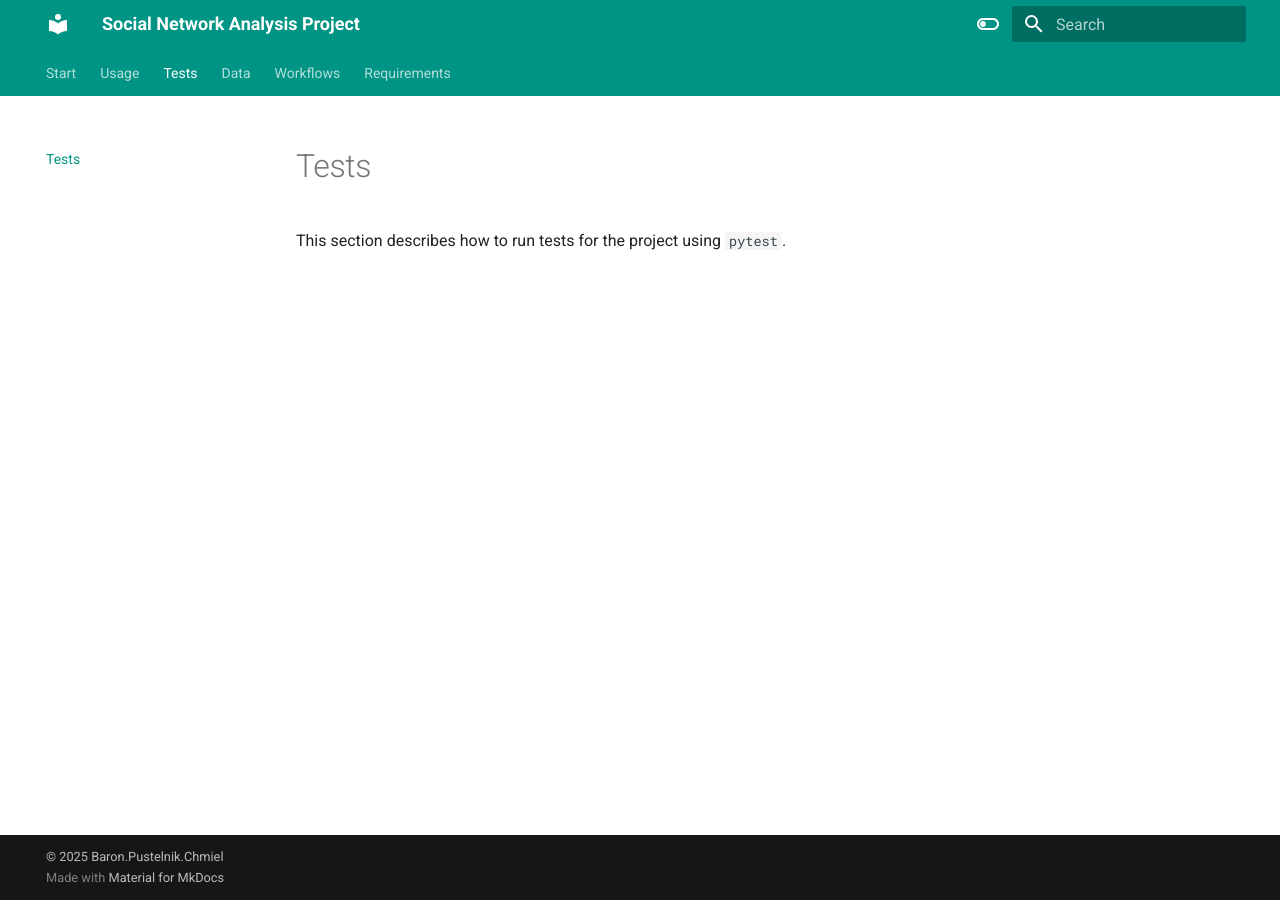
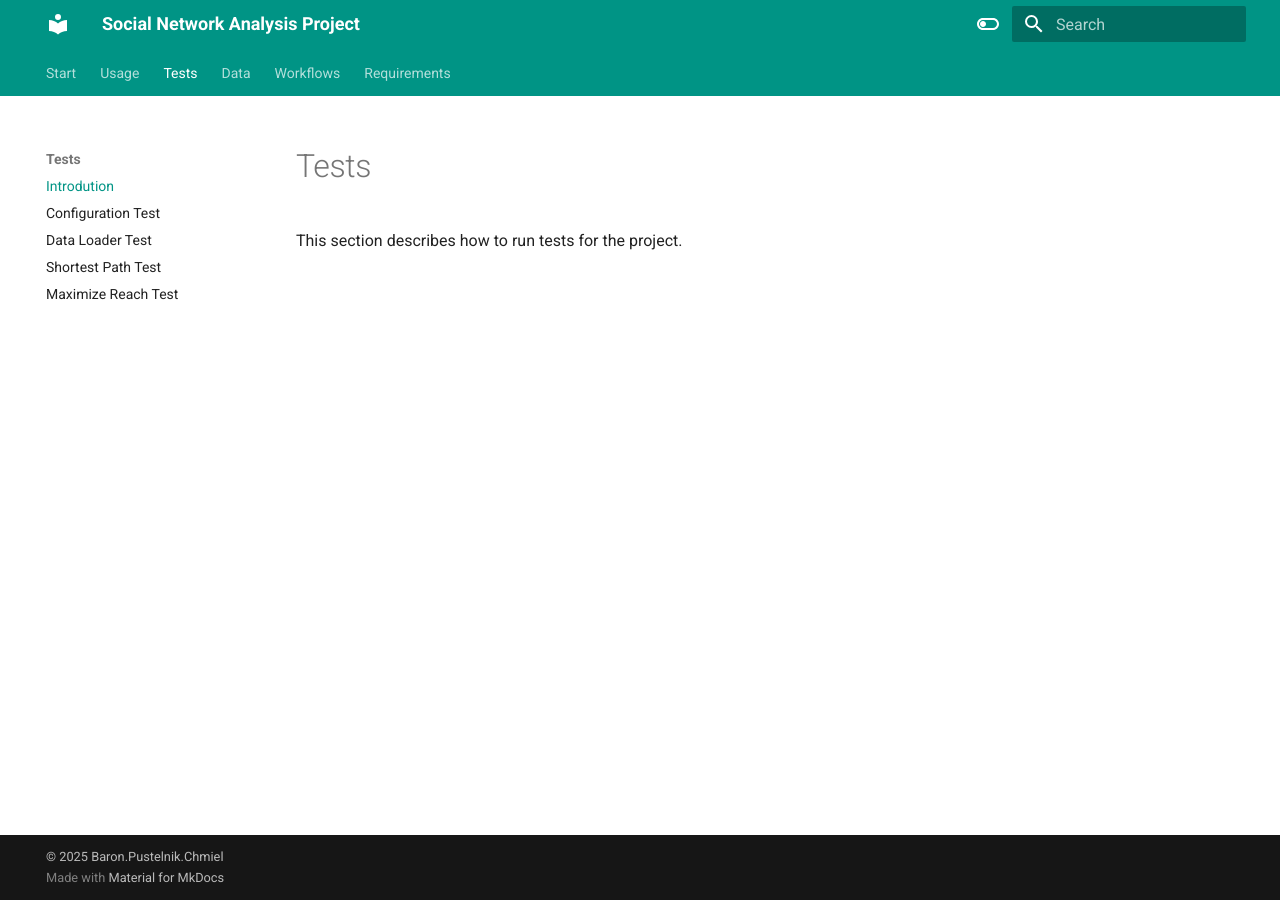
Before and after one commit to TropDog/Grafy, an MkDocs documentation site: the page built from docs/tests.md, in a window 1280 px wide. Built offline with MkDocs 1.6.1 and Material for MkDocs 9.7.7, drawn with Linux system fonts in a browser that asks for light colours.

Commit message:
add tests

```diff
--- a/docs/tests.md
+++ b/docs/tests.md
@@ -1,3 +1,3 @@
 # Tests
 
-This section describes how to run tests for the project using `pytest`.
+This section describes how to run tests for the project.
--- a/mkdocs.yml
+++ b/mkdocs.yml
@@ -44,7 +44,12 @@ nav:
       - Shortest Path: usage/shortest_path.md
       - Show Friends: usage/show_friends.md
       - Maximize Reach: usage/maximize_reach.md
-  - Tests: tests.md
+  - Tests:
+      - Introdution: tests.md
+      - Configuration Test: tests/conftest.md
+      - Data Loader Test: tests/test_data_loader.md
+      - Shortest Path Test: tests/test_shortest_path.md
+      - Maximize Reach Test: tests/test_maximize_reach.md
   - Data: data.md
   - Workflows: workflows.md
   - Requirements: requirements.md
```
Also changed, not shown: 4 other files.
